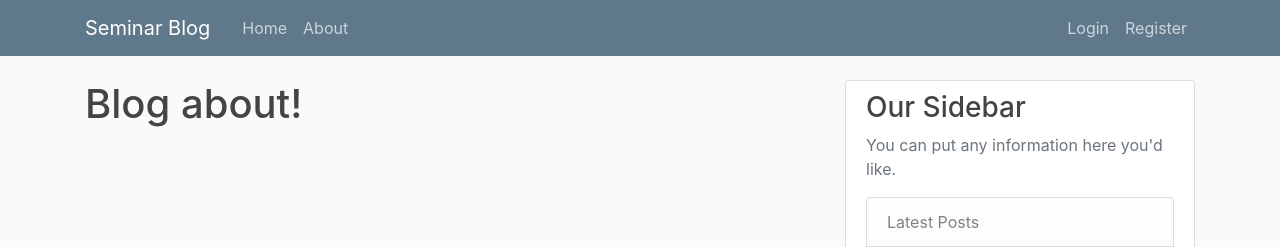
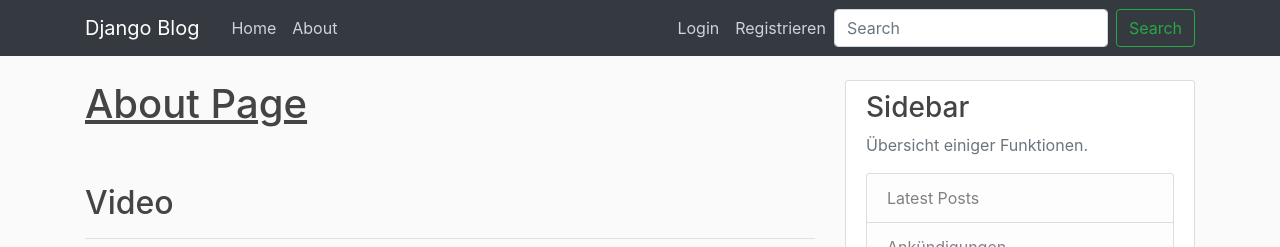
Before and after one commit to FeaR6077/Seminar_Rieder, a Django app: page /about/ in a window 1280 px wide. Shown: the top 247 px of the page. Run offline with Django 3.2, Linux system fonts and the light colour scheme; some libraries are stand-ins or nearby versions.

Commit message:
Update
Layout wie in der Präsentation

```diff
--- a/blog/templates/blog/about.html
+++ b/blog/templates/blog/about.html
@@ -1,4 +1,10 @@
-{%extends "blog/base.html"%}
-{%block content%}
-    <h1>Blog about!</h1>
-{%endblock content%}
+{% extends "blog/base.html" %}
+{% block content %}
+    <h1><u>About Page</u></h1>
+    <br>
+    <br>
+    <h2>Video</h2>
+    <hr>
+    <iframe width="560" height="315" src="https://www.youtube.com/embed/F5mRW0jo-U4" frameborder="0" allow="accelerometer; autoplay; clipboard-write; encrypted-media; gyroscope; picture-in-picture" allowfullscreen></iframe>
+
+{% endblock content %}
--- a/blog/templates/blog/base.html
+++ b/blog/templates/blog/base.html
@@ -1,8 +1,8 @@
-<!-- File that contains content for base.html and home.html-->
-{% load static %}<!-- load css file-->
+{% load static %}
 <!DOCTYPE html>
-<html>
+<html lang="en">
 <head>
+
     <!-- Required meta tags -->
     <meta charset="utf-8">
     <meta name="viewport" content="width=device-width, initial-scale=1, shrink-to-fit=no">
@@ -10,20 +10,20 @@
     <!-- Bootstrap CSS -->
     <link rel="stylesheet" href="https://maxcdn.bootstrapcdn.com/bootstrap/4.0.0/css/bootstrap.min.css" integrity="sha384-Gn5384xqQ1aoWXA+058RXPxPg6fy4IWvTNh0E263XmFcJlSAwiGgFAW/dAiS6JXm" crossorigin="anonymous">
 
-        <link rel="stylesheet" type="text/css" href="{% static 'blog/main.css' %}">
+    <link rel="stylesheet" href="{%static 'blog/main.css' %}">
 
-        {% if title%}
-        <title>{{title}}</title>
-        {%else%}
-        <title>default</title>
-        {%endif%}
+    {% if title %}
+    <title>Django Blog - {{title}}</title>
+    {% else %}
+    <title>Django Blog</title>
+    {% endif %}
 </head>
 <body>
-        <!--NAVIGATIONBAR-->
+
     <header class="site-header">
-            <nav class="navbar navbar-expand-md navbar-dark bg-steel fixed-top">
+        <nav class="navbar navbar-expand-md navbar-dark bg-dark fixed-top">
         <div class="container">
-                <a class="navbar-brand mr-4" href="{% url 'blog-home' %}">Seminar Blog</a>
+            <a class="navbar-brand mr-4" href="{% url 'blog-home' %}">Django Blog</a>
             <button class="navbar-toggler" type="button" data-toggle="collapse" data-target="#navbarToggle" aria-controls="navbarToggle" aria-expanded="false" aria-label="Toggle navigation">
             <span class="navbar-toggler-icon"></span>
             </button>
@@ -32,16 +32,22 @@
                 <a class="nav-item nav-link" href="{% url 'blog-home' %}">Home</a>
                 <a class="nav-item nav-link" href="{% url 'blog-about' %}">About</a>
             </div>
+
             <!-- Navbar Right Side -->
             <div class="navbar-nav">
                 <a class="nav-item nav-link" href="#">Login</a>
-                    <a class="nav-item nav-link" href="#">Register</a>
+                <a class="nav-item nav-link" href="#">Registrieren</a>
             </div>
+            <form class="form-inline my-2 my-lg-0">
+                <input class="form-control mr-sm-2" type="search" placeholder="Search" aria-label="Search">
+                <button class="btn btn-outline-success my-2 my-sm-0" type="submit">Search</button>
+            </form>
             </div>
         </div>
         </nav>
     </header>
-          <!--CONTENTBLOCK-->
+
+
 <main role="main" class="container">
     <div class="row">
       <div class="col-md-8">
@@ -49,13 +55,13 @@
       </div>
       <div class="col-md-4">
         <div class="content-section">
-                  <h3>Our Sidebar</h3>
-                  <p class='text-muted'>You can put any information here you'd like.
+          <h3>Sidebar</h3>
+          <p class='text-muted'>Übersicht einiger Funktionen.
             <ul class="list-group">
               <li class="list-group-item list-group-item-light">Latest Posts</li>
-                      <li class="list-group-item list-group-item-light">Announcements</li>
-                      <li class="list-group-item list-group-item-light">Calendars</li>
-                      <li class="list-group-item list-group-item-light">etc</li>
+              <li class="list-group-item list-group-item-light">Ankündigungen</li>
+              <li class="list-group-item list-group-item-light">Kalender</li>
+              <li class="list-group-item list-group-item-light">Freundesliste</li>
             </ul>
           </p>
         </div>
@@ -64,6 +70,8 @@
   </main>
 
 
+    <!-- Optional JavaScript -->
+    <!-- jQuery first, then Popper.js, then Bootstrap JS -->
     <script src="https://code.jquery.com/jquery-3.2.1.slim.min.js" integrity="sha384-KJ3o2DKtIkvYIK3UENzmM7KCkRr/rE9/Qpg6aAZGJwFDMVNA/GpGFF93hXpG5KkN" crossorigin="anonymous"></script>
     <script src="https://cdnjs.cloudflare.com/ajax/libs/popper.js/1.12.9/umd/popper.min.js" integrity="sha384-ApNbgh9B+Y1QKtv3Rn7W3mgPxhU9K/ScQsAP7hUibX39j7fakFPskvXusvfa0b4Q" crossorigin="anonymous"></script>
     <script src="https://maxcdn.bootstrapcdn.com/bootstrap/4.0.0/js/bootstrap.min.js" integrity="sha384-JZR6Spejh4U02d8jOt6vLEHfe/JQGiRRSQQxSfFWpi1MquVdAyjUar5+76PVCmYl" crossorigin="anonymous"></script>
--- a/blog/views.py
+++ b/blog/views.py
@@ -1,27 +1,42 @@
 from django.shortcuts import render
 
-#fakeposts
-posts =[
+
+
+posts = [
     {
-        'author': 'user1',
-        'title': 'Blog Post 1',
-        'content': 'Test',
-        'date': 'August 12 2002'
+        'author': 'kevin',
+        'title': 'Moin Moin',
+        'content': 'gerade aufgestanden, erstmal ne Runde Fortnite',
+        'date_posted': '27.Oktober.2020'
     },
     {
-        'author': 'user2',
-        'title': 'Blog Post 2',
-        'content': 'Fortnite <3',
-        'date': 'August 13 2002'
+        'author': 'bastian',
+        'title': 'Anker lichten!',
+        'content': 'AHOOOOOOOOOOOOOOOIIIIIIIIIIII IHR LANDRATTEN!',
+        'date_posted': '27.Oktober.2020'
+    },
+    {
+        'author': 'julian',
+        'title': 'Motiviert',
+        'content': 'richtig Bock auf Kosten',
+        'date_posted': '12.Oktober.2020'
+    },
+    {
+        'author': 'torben',
+        'title': 'Hello World',
+        'content': '\N{winking face}',
+        'date_posted': '06.Oktober.2020'
     }
+
 ]
 
 
-def home(request): #request is always needed
+# Create your views here.
+def home(request):
     context = {
         'posts': posts
     }
-    return render(request, 'blog/home.html', context)# subdirectory in templates folder
-                                            #render returns httpresponse !!!
+    return render(request, 'blog/home.html', context)
+
 def about(request):
-    return render(request, 'blog/about.html', {'title': 'Seminar Blog'})
+    return render(request, 'blog/about.html', {'title': 'About'})
```
Also changed, not shown: blog/templates/blog/home.html (+4 -5 lines). Lines whose indentation alone changed are shown as unchanged.
